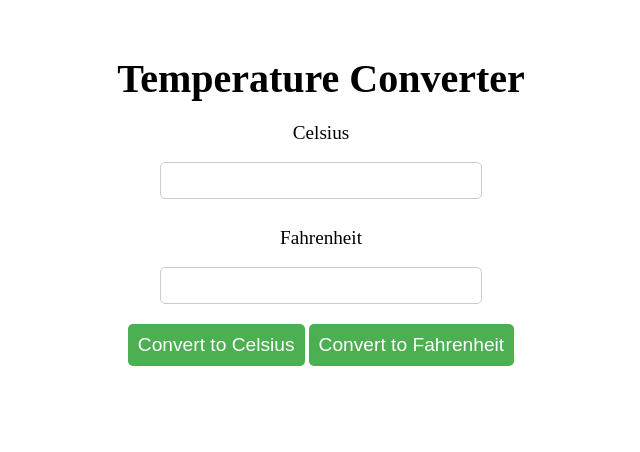
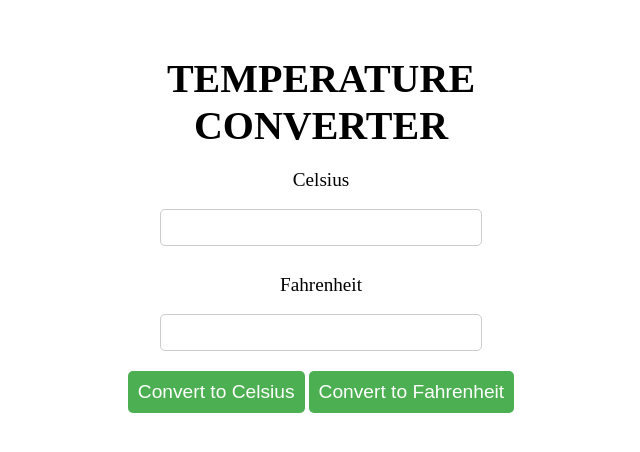
Before and after one commit to Yashwanth-kandregula/eet, a plain HTML site: page index.html in a window 1280 px wide. Shown: the whole page, without its empty margins (319-959 px from the left). Drawn offline with Linux system fonts and the light colour scheme.

Commit message:
Update index.html

```diff
--- a/index.html
+++ b/index.html
@@ -6,7 +6,7 @@
 </head>
 <body>
 	<div class="container">
-		<h1>Temperature Converter</h1>
+		<h1>TEMPERATURE CONVERTER</h1>
 		<div class="form">
 			<label>Celsius</label><br><br>
 			<input type="text" id="celsiusInput"><br><br>
```
